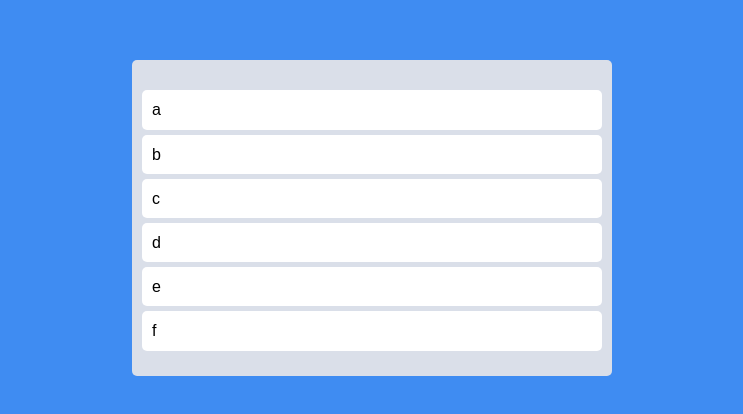
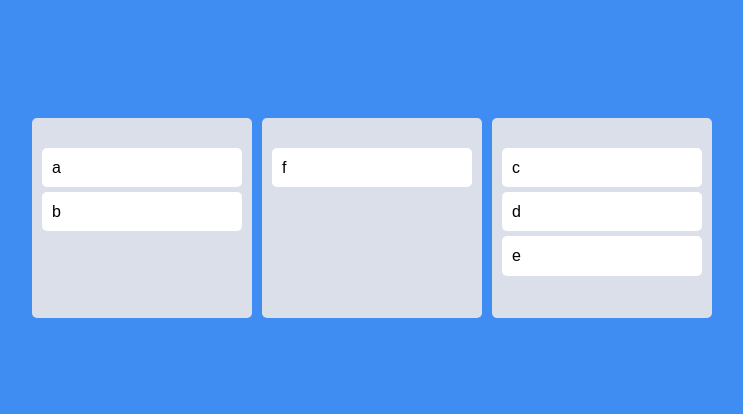
Before and after one commit to aeuna/trello-clone, a React (Create React App) app: page / in a window 1280 px wide. Shown: the part 182-596 px from the top of the page, without its empty margins (268-1011 px from the left). Built offline with nearby package versions, Linux system fonts and the light colour scheme.

Commit message:
Multi Boards

```diff
--- a/src/App.tsx
+++ b/src/App.tsx
@@ -1,13 +1,13 @@
 import React from "react";
 import styled from "styled-components";
-import { DragDropContext, Droppable, DropResult } from "react-beautiful-dnd";
+import { DragDropContext, DropResult } from "react-beautiful-dnd";
 import { useRecoilState } from "recoil";
 import { toDoState } from "./atoms";
-import DraggabbleCard from "./components/DraggabbleCard";
+import Board from "./components/Board";
 
 const Wrapper = styled.div`
   display: flex;
-  max-width: 480px;
+  max-width: 680px;
   width: 100%;
   margin: 0 auto;
   justify-content: center;
@@ -18,42 +18,28 @@
 const Boards = styled.div`
   display: grid;
   width: 100%;
-  grid-template-columns: repeat(1, 1fr);
-`;
-
-const Board = styled.div`
-  padding: 20px 10px;
-  padding-top: 30px;
-  background-color: ${(props) => props.theme.boardColor};
-  border-radius: 5px;
-  min-height: 200px;
+  gap: 10px;
+  grid-template-columns: repeat(3, 1fr);
 `;
 
 function App() {
   const [toDos, setToDos] = useRecoilState(toDoState);
   const onDragEnd = ({ destination, source, draggableId }: DropResult) => {
     if (!destination) return;
-    setToDos((oldToDos) => {
-      const toDosCopy = [...oldToDos];
-      toDosCopy.splice(source.index, 1);
-      toDosCopy.splice(destination?.index, 0, draggableId);
-      return toDosCopy;
-    });
+    // setToDos((oldToDos) => {
+    //   const toDosCopy = [...oldToDos];
+    //   toDosCopy.splice(source.index, 1);
+    //   toDosCopy.splice(destination?.index, 0, draggableId);
+    //   return toDosCopy;
+    // });
   };
   return (
     <DragDropContext onDragEnd={onDragEnd}>
       <Wrapper>
         <Boards>
-          <Droppable droppableId="one">
-            {(provided) => (
-              <Board ref={provided.innerRef} {...provided.droppableProps}>
-                {toDos.map((toDo, index) => (
-                  <DraggabbleCard key={toDo} toDo={toDo} index={index} />
-                ))}
-                {provided.placeholder}
-              </Board>
-            )}
-          </Droppable>
+          {Object.keys(toDos).map((boardId) => (
+            <Board key={boardId} boardId={boardId} toDos={toDos[boardId]} />
+          ))}
         </Boards>
       </Wrapper>
     </DragDropContext>
--- a/src/atoms.ts
+++ b/src/atoms.ts
@@ -1,6 +1,14 @@
 import { atom, selector } from "recoil";
 
-export const toDoState = atom({
+interface IToDoState {
+  [key: string]: string[];
+}
+
+export const toDoState = atom<IToDoState>({
   key: "toDo",
-  default: ["a", "b", "c", "d", "e", "f"],
+  default: {
+    to_do: ["a", "b"],
+    doing: ["f"],
+    done: ["c", "d", "e"],
+  },
 });
--- /dev/null
+++ b/src/components/Board.tsx
@@ -0,0 +1,33 @@
+import { Droppable } from "react-beautiful-dnd";
+import styled from "styled-components";
+import DraggabbleCard from "./DraggabbleCard";
+
+const BoardWrapper = styled.div`
+  padding: 20px 10px;
+  padding-top: 30px;
+  background-color: ${(props) => props.theme.boardColor};
+  border-radius: 5px;
+  min-height: 200px;
+`;
+
+interface IBoardProps {
+  toDos: string[];
+  boardId: string;
+}
+
+function Board({ toDos, boardId }: IBoardProps) {
+  return (
+    <Droppable droppableId={boardId}>
+      {(provided) => (
+        <BoardWrapper ref={provided.innerRef} {...provided.droppableProps}>
+          {toDos.map((toDo, index) => (
+            <DraggabbleCard key={toDo} toDo={toDo} index={index} />
+          ))}
+          {provided.placeholder}
+        </BoardWrapper>
+      )}
+    </Droppable>
+  );
+}
+
+export default Board;
```
